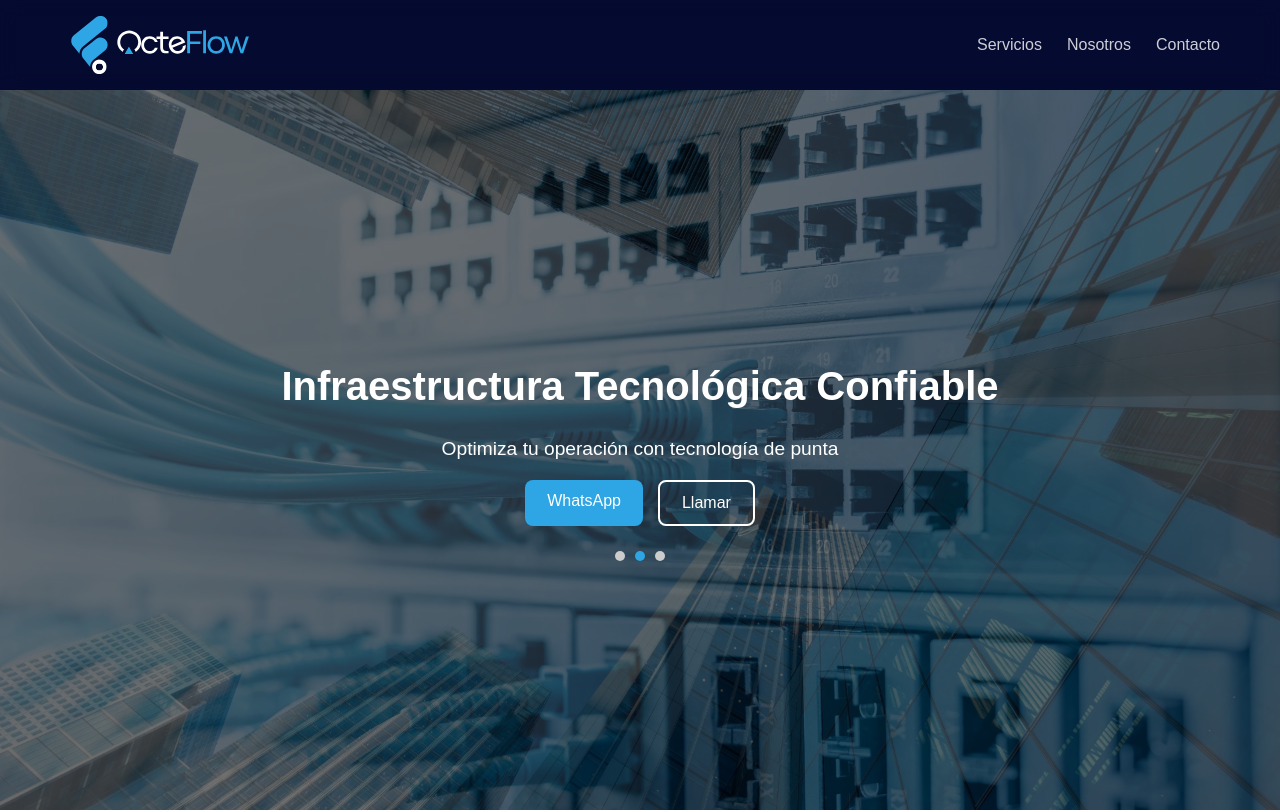
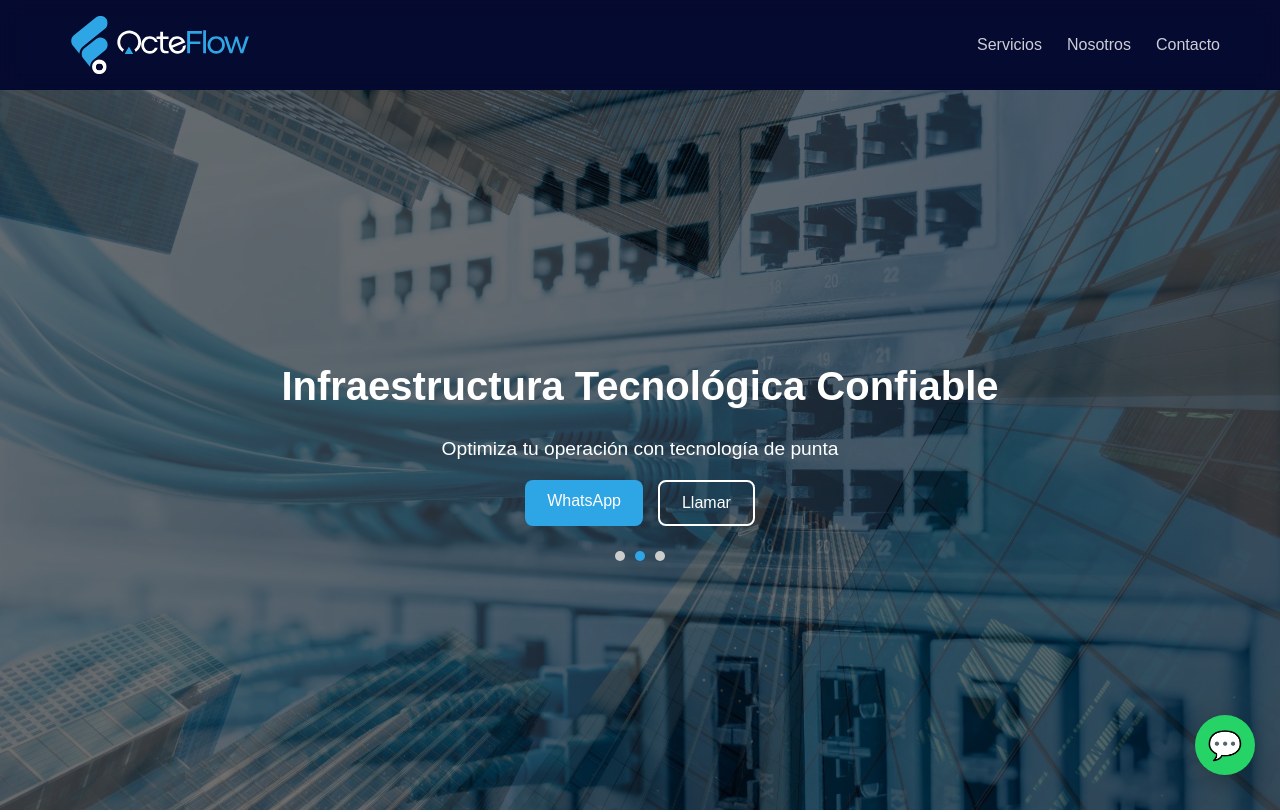
Before and after one commit to OcteFlow/octeflow-site, a Next.js app: page / in a window 1280 px wide. Shown: the top 812 px of the page. Built offline with nearby package versions, Linux system fonts and the light colour scheme.

Commit message:
Update globals.css

```diff
--- a/styles/globals.css
+++ b/styles/globals.css
@@ -400,3 +400,28 @@ transform:translateY(-2px);
 box-shadow:0 0 12px rgba(46,165,228,0.6),
            0 0 30px rgba(46,165,228,0.4);
 }
+
+.whatsapp-float{
+position:fixed;
+bottom:25px;
+right:25px;
+background:#25D366;
+color:white;
+width:60px;
+height:60px;
+border-radius:50%;
+display:flex;
+align-items:center;
+justify-content:center;
+font-size:28px;
+text-decoration:none;
+box-shadow:0 8px 25px rgba(0,0,0,0.25);
+transition:all .3s ease;
+z-index:1000;
+}
+
+.whatsapp-float:hover{
+transform:scale(1.1);
+box-shadow:0 0 15px rgba(37,211,102,0.7),
+0 0 40px rgba(37,211,102,0.4);
+}
```
